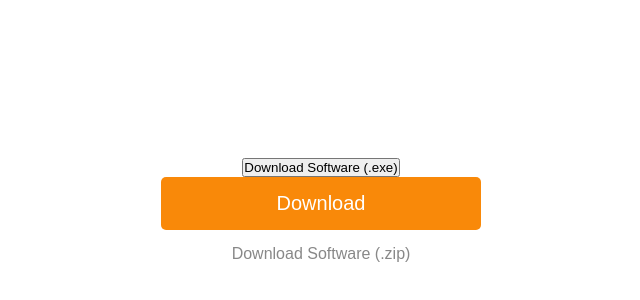
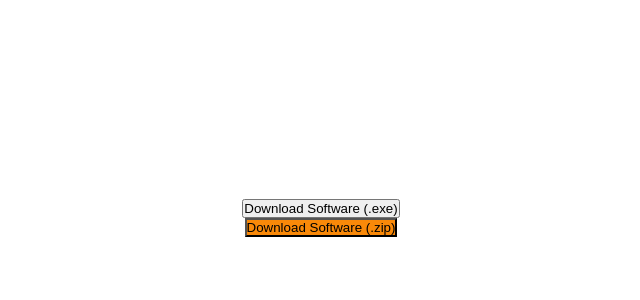
Before and after one commit to lockmasternoah/cool-download-button, a plain HTML site: page index.html in a window 1280 px wide. Shown: the part 182-482 px from the top of the page, without its empty margins (319-959 px from the left). Drawn offline with Linux system fonts and the light colour scheme.

Commit message:
Update index.html

```diff
--- a/index.html
+++ b/index.html
@@ -10,9 +10,6 @@
 <body>
     <button href="demo_soft.exe" class="btn-1" download>Download Software (.exe)</button>
 
-    <a href="demo.zip" class="btn-2" download>
-        Download
-    </a>
-    <p>Download Software (.zip)</p>
+    <button href="demo.zip" class="btn-2" download>Download Software (.zip)</button>
 </body>
 </html>
```
